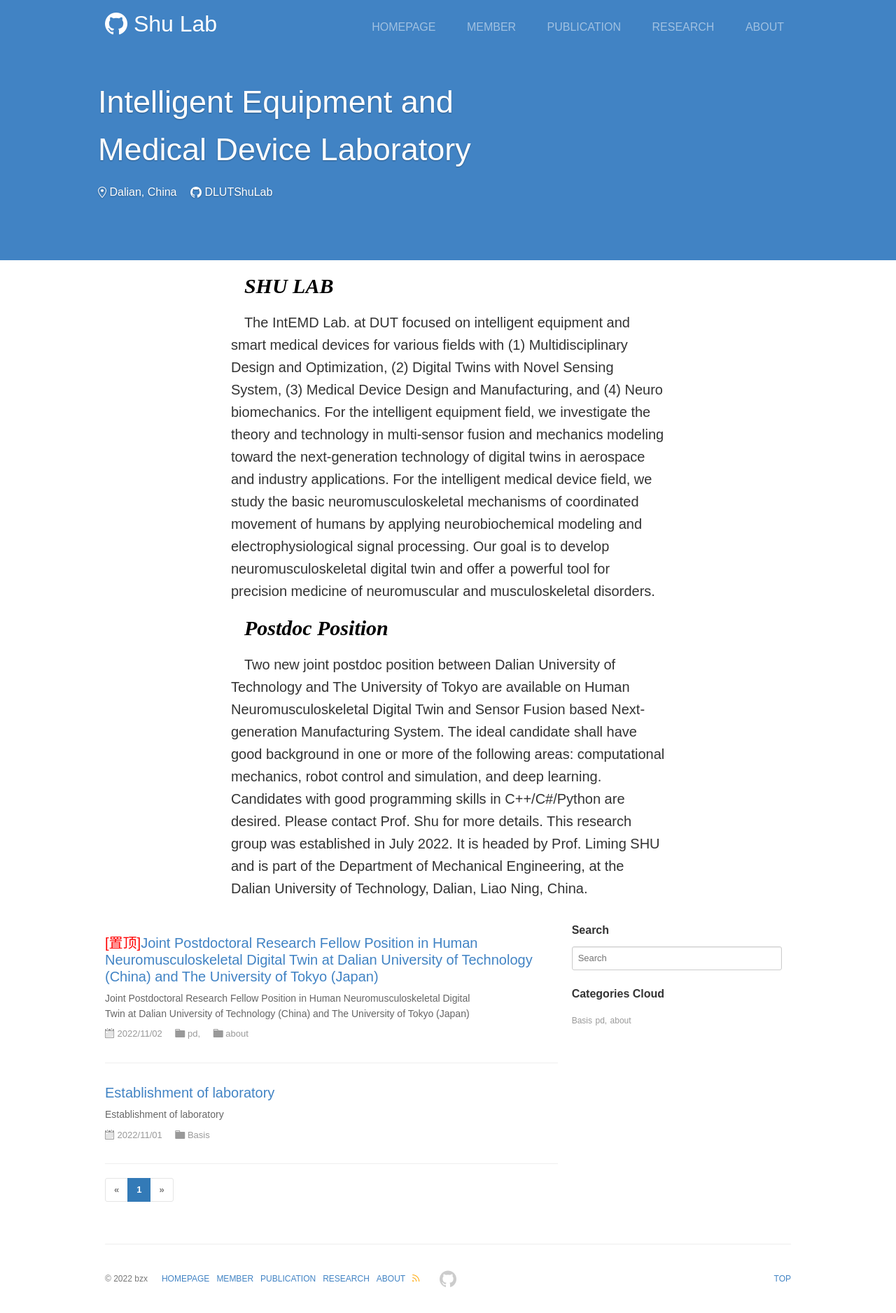
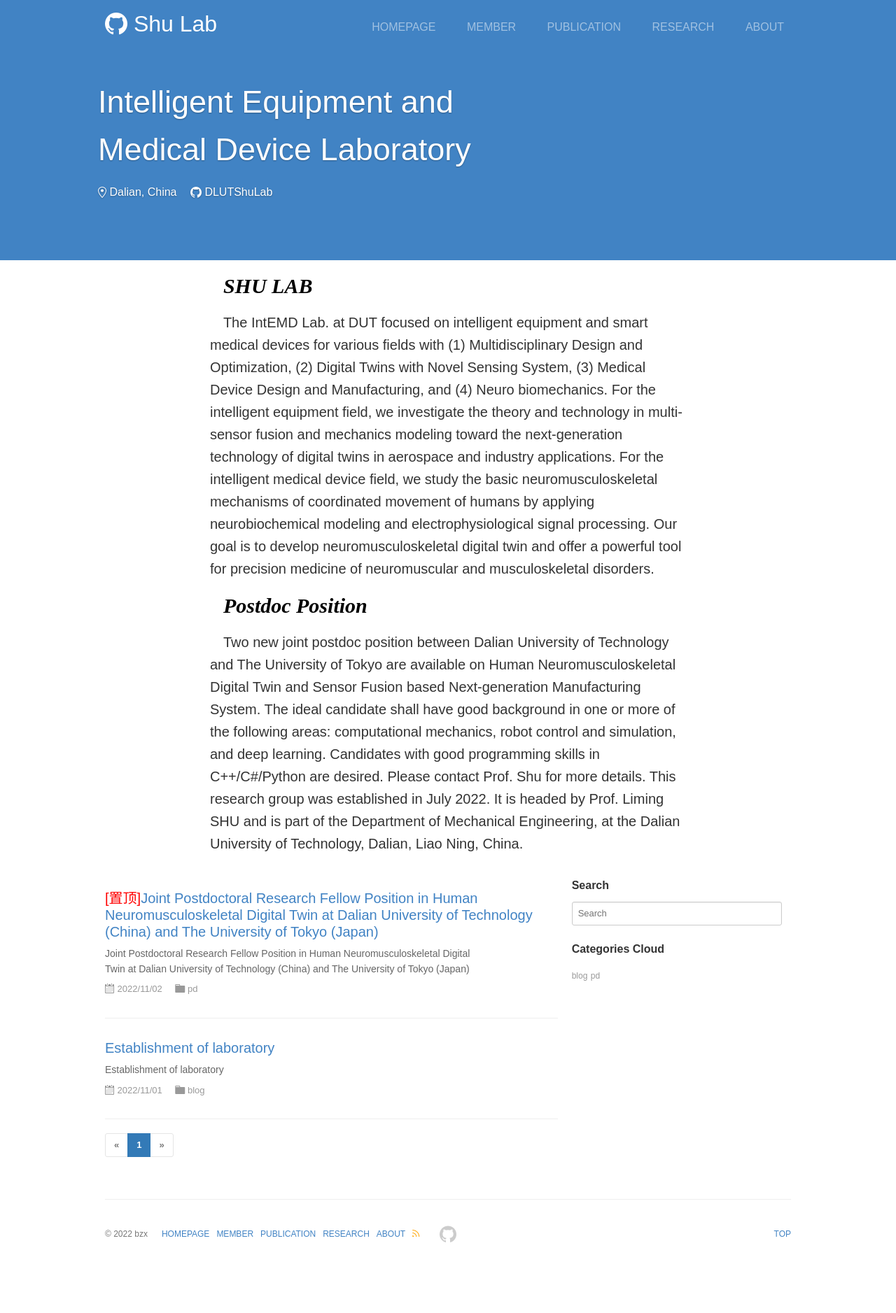
Before and after one commit to IntELab-dlut/IntELab-dlut.github.io, a Jekyll site: the page built from index.html, in a window 1280 px wide. Shown: the whole page at 70% size. Built offline with Jekyll 4.4.1, drawn with Linux system fonts in a browser that asks for light colours; the list of posts is cut into pages by our own code; a style sheet for code colours, icons or effects is not loaded; after the commit the page ends 1813 px from its top, so only the background shows below that.

Commit message:
2022-11-02-bzx-xiugai

```diff
--- a/_posts/2022-11-01-blog-establish.md
+++ b/_posts/2022-11-01-blog-establish.md
@@ -1,7 +1,7 @@
 ---
 layout: post
 title: Establishment of laboratory
-categories: Basis
+categories: blog
 description: test
 keywords: test
 ---
--- a/_posts/2022-11-02-blog-postion.md
+++ b/_posts/2022-11-02-blog-postion.md
@@ -1,7 +1,7 @@
 ---
 layout: post
 title: Joint Postdoctoral Research Fellow Position in Human Neuromusculoskeletal Digital Twin at Dalian University of Technology (China) and The University of Tokyo (Japan)
-categories: pd, about
+categories: pd
 description: joint
 keywords: pd, joint
 topmost: true
--- a/assets/css/pages/index.css
+++ b/assets/css/pages/index.css
@@ -38,8 +38,8 @@
   }
 }
 
-.box1{
-  margin: 20px 330px 20px ;
+.box1 {
+  margin: 20px 300px 20px ;
   font-size: 20px;
   text-indent: 0.5cm;
 }
--- a/index.html
+++ b/index.html
@@ -47,7 +47,7 @@ comments: false
 </section>
 <!-- /.banner -->
 
-<HTml>
+
   <body>
     <div class="box1">
       <h1>SHU LAB</h1>
@@ -64,7 +64,6 @@ For the intelligent medical device field, we study the basic neuromusculoskeleta
             This research group was established in July 2022. It is headed by Prof. Liming SHU and is part of the Department of Mechanical Engineering, at the Dalian University of Technology, Dalian, Liao Ning, China. </p>
     </div>
   </body>
-</HTml>
 
 
 <section class="container content">
```
